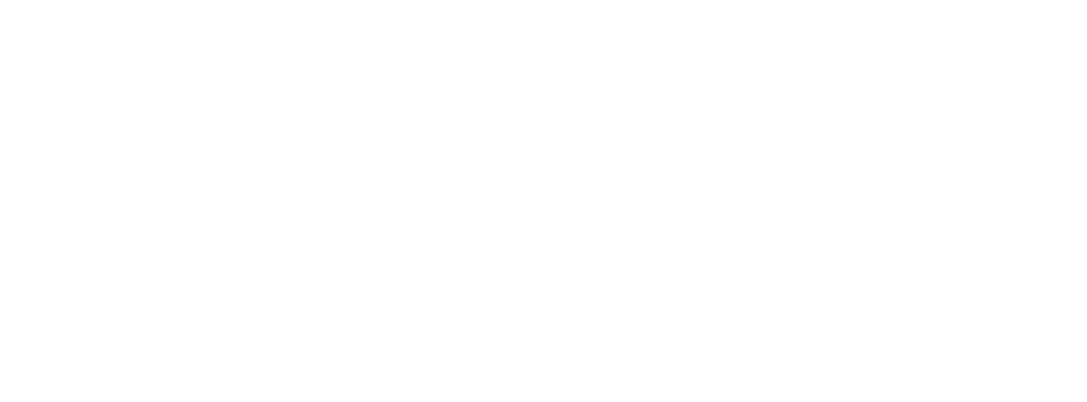
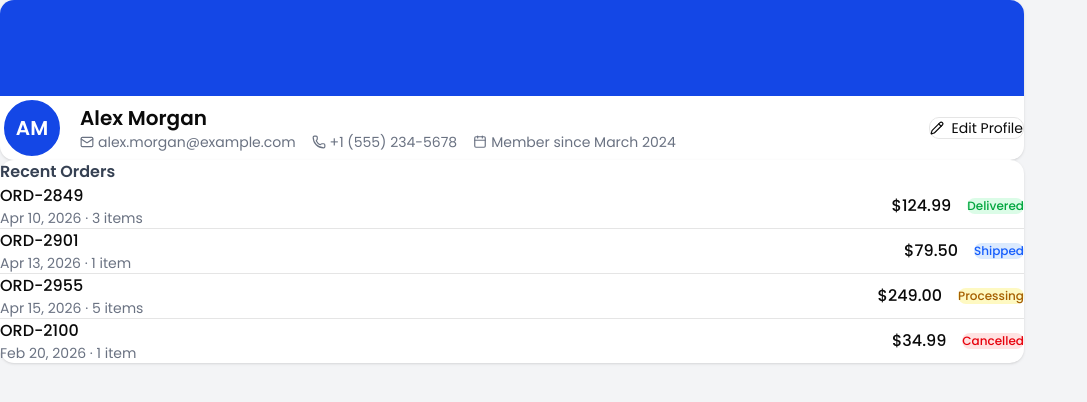
Before and after one commit to heritage644/ecommerce, a React (Vite) app: page /profile in a window 1280 px wide. Shown: the top 402 px of the page, without its empty margins (0-1087 px from the left). Built offline with nearby package versions, Linux system fonts and the light colour scheme.

Commit message:
added the profile

```diff
--- a/src/auth/checkEmail.tsx
+++ b/src/auth/checkEmail.tsx
@@ -4,9 +4,7 @@ import { useState, useEffect } from 'react';
 import { div } from 'framer-motion/client';
 import { useNavigate } from 'react-router-dom';
 
-
 export default function AuthPageCheckEmail() {
-
   const navigate = useNavigate()
 const [loading, setLoading] = useState(false);
 const [error, setError] = useState("")
--- a/src/auth/signIn.tsx
+++ b/src/auth/signIn.tsx
@@ -3,13 +3,14 @@ import React from 'react'
 import { useState, useEffect } from 'react'
 import { useLocation } from 'react-router-dom';
 import { useNavigate } from 'react-router-dom';
+import { useAuth } from '@/context-provider/context';
 const AuthPages = () => {
-  const [loading, setLoading] = useState(false);
-  const [error, setError] = useState("")
- const location = useLocation()
+const [loading, setLoading] = useState(false);
+const location = useLocation()
 const navigate = useNavigate()
- const email = location.state?.email || "";
-  const [formData, setFormData] = useState({
+const email = location.state?.email || "";
+const { success, setSuccess,setError } = useAuth();
+const [formData, setFormData] = useState({
     email,
     password:""
   })
@@ -44,13 +45,13 @@ const navigate = useNavigate()
         setError(data.message || "invald fields provided");
          console.log(data.message)
         return
-
        }
       navigate("/",  {
         state:{email}
       })
-
-     }finally {
+     setSuccess(true)
+}
+     finally {
   setLoading(false)
      }
     }
@@ -78,7 +79,7 @@ useEffect(() => {
 
             {/* HEADER */}
             <h2 className="text-xl font-semibold text-center  mb-2">
-              Welcome Back!
+              Welcome Back! {formData.email}
             </h2>
 
             <p className="text-green-600 text-sm text-center ">
--- a/src/components/header.tsx
+++ b/src/components/header.tsx
@@ -7,7 +7,9 @@ import userIcon from "../assets/user_3 1.svg"
 import { useNavigate } from "react-router-dom"
 import search from "../assets/Search.svg"
 import flower from "../assets/plant 1.svg"
+import { useAuth } from "@/context-provider/context"
 export default function Header (){
+    const {success} = useAuth()
     const navigate = useNavigate()
     return (
         <>
@@ -28,7 +30,14 @@ export default function Header (){
     <button className="number">(219) 555-0114</button>
     <img className="hover:scale-110 transition duration-300" src={search} alt="search.logo" />
     <button onClick={()=>navigate("/cart")} className="hover:scale-110 transition duration-300 "> <img src={cart} alt="cart.logo" /></button>
-   <button onClick={()=>navigate("/checkemail")} className="hover:bg-gray-300 rounded-full duration-200 "> <img src={userIcon} alt="user.icon" /></button>
+
+  {success ? <button onClick={()=>navigate("/profile")} className="hover:bg-gray-300 rounded-full duration-200 ">
+    <img src={userIcon} alt="user.icon" />
+    </button>:
+    <button onClick={()=>navigate("/checkemail")} className="hover:bg-gray-300 rounded-full duration-200 ">
+    <img src={userIcon} alt="user.icon" />
+    </button>
+    }
 </div>
 
 
--- /dev/null
+++ b/src/components/profilecomponent/input.tsx
@@ -0,0 +1,14 @@
+function Input({ label, value }: { label: string; value: string }) {
+  return (
+    <div className="flex flex-col">
+      <label className="text-sm text-gray-500">{label}
+      <input
+        defaultValue={value}
+        className="mt-1 border rounded-lg px-3 py-2 focus:ring-2 focus:ring-green-400 outline-none"
+      />
+      </label>
+    </div>
+  );
+}
+
+export default Input;
--- /dev/null
+++ b/src/components/profilecomponent/orderItem.tsx
@@ -0,0 +1,20 @@
+function OrderItem({
+  name,
+  price,
+  status,
+}: {
+  name: string;
+  price: string;
+  status: string;
+}) {
+  return (
+    <div className="flex justify-between items-center border-b pb-2">
+      <div>
+        <p className="font-medium text-gray-700">{name}</p>
+        <span className="text-sm text-gray-500">{status}</span>
+      </div>
+      <p className="text-green-600 font-semibold">{price}</p>
+    </div>
+  );
+}
+export default OrderItem;
--- /dev/null
+++ b/src/components/profilecomponent/orderrow.tsx
@@ -0,0 +1,33 @@
+import StatusBadge from "./statusbadge";
+
+function OrderRow({
+  id,
+  date,
+  items,
+  price,
+  status,
+}: {
+  id: string;
+  date: string;
+  items: string;
+  price: string;
+  status: string;
+}) {
+  return (
+    <div className="flex justify-between items-center py-4">
+
+      <div>
+        <p className="font-medium">{id}</p>
+        <p className="text-sm text-gray-500">
+          {date} · {items}
+        </p>
+      </div>
+
+      <div className="flex items-center gap-4">
+        <p className="font-medium">{price}</p>
+        <StatusBadge status={status} />
+      </div>
+    </div>
+  );
+}
+export default OrderRow;
--- /dev/null
+++ b/src/components/profilecomponent/statcard.tsx
@@ -0,0 +1,9 @@
+function StatCard({ title, value }: { title: string; value: string }) {
+  return (
+    <div className="bg-white p-4 rounded-xl shadow-sm text-center">
+      <p className="text-gray-500 text-sm">{title}</p>
+      <h3 className="text-xl font-semibold text-green-600">{value}</h3>
+    </div>
+  );
+}
+export default StatCard;
--- /dev/null
+++ b/src/components/profilecomponent/statusbadge.tsx
@@ -0,0 +1,17 @@
+function StatusBadge({ status }: { status: string }) {
+  const styles: Record<string, string> = {
+    Delivered: "bg-green-100 text-green-600",
+    Shipped: "bg-blue-100 text-blue-600",
+    Processing: "bg-yellow-100 text-yellow-700",
+    Cancelled: "bg-red-100 text-red-600",
+  };
+
+  return (
+    <span
+      className={`px-3 py-1 text-xs rounded-full font-medium ${styles[status]}`}
+    >
+      {status}
+    </span>
+  );
+}
+export default StatusBadge;
--- a/src/dashboards/profileDashboard.tsx
+++ b/src/dashboards/profileDashboard.tsx
@@ -1,11 +1,95 @@
-import React from 'react'
+import { Mail, Phone, Calendar, Pencil } from "lucide-react";
+import OrderRow from "../components/profilecomponent/orderrow";
+export default function ProfilePage() {
+  return (
+    <div className="min-h-screen bg-gray-100 p-6">
+      <div className="max-w-5xl mx-auto space-y-6">
 
-const ProfileDashboard = () => {
-  return (
-    <div>
+        {/* 🔷 HEADER CARD */}
+        <div className="bg-white rounded-xl shadow-sm overflow-hidden">
 
+          {/* TOP BLUE STRIP */}
+          <div className="h-24 bg-blue-700" />
+
+          <div className="p-6 flex items-center justify-between">
+
+            <div className="flex items-center gap-4">
+
+              {/* AVATAR */}
+              <div className="w-16 h-16 rounded-full bg-blue-700 text-white flex items-center justify-center text-xl font-semibold border-4 border-white -mt-10">
+                AM
+              </div>
+
+              {/* USER INFO */}
+              <div>
+                <h2 className="text-xl font-semibold">Alex Morgan</h2>
+
+                <div className="flex flex-wrap gap-4 text-sm text-gray-500 mt-1">
+                  <span className="flex items-center gap-1">
+                    <Mail size={14} /> alex.morgan@example.com
+                  </span>
+                  <span className="flex items-center gap-1">
+                    <Phone size={14} /> +1 (555) 234-5678
+                  </span>
+                  <span className="flex items-center gap-1">
+                    <Calendar size={14} /> Member since March 2024
+                  </span>
+                </div>
+              </div>
+            </div>
+
+            {/* EDIT BUTTON */}
+            <button className="flex items-center gap-2 border px-4 py-2 rounded-lg text-sm hover:bg-gray-50">
+              <Pencil size={14} />
+              Edit Profile
+            </button>
+          </div>
+        </div>
+
+        {/* 📦 RECENT ORDERS */}
+        <div className="bg-white rounded-xl shadow-sm p-6">
+
+          <h3 className="font-semibold text-gray-700 mb-4">
+            Recent Orders
+          </h3>
+
+          <div className="divide-y">
+
+            <OrderRow
+              id="ORD-2849"
+              date="Apr 10, 2026"
+              items="3 items"
+              price="$124.99"
+              status="Delivered"
+            />
+
+            <OrderRow
+              id="ORD-2901"
+              date="Apr 13, 2026"
+              items="1 item"
+              price="$79.50"
+              status="Shipped"
+            />
+
+            <OrderRow
+              id="ORD-2955"
+              date="Apr 15, 2026"
+              items="5 items"
+              price="$249.00"
+              status="Processing"
+            />
+
+            <OrderRow
+              id="ORD-2100"
+              date="Feb 20, 2026"
+              items="1 item"
+              price="$34.99"
+              status="Cancelled"
+            />
+
+          </div>
+        </div>
+      </div>
     </div>
-  )
+  );
 }
-
-export default ProfileDashboard
```
